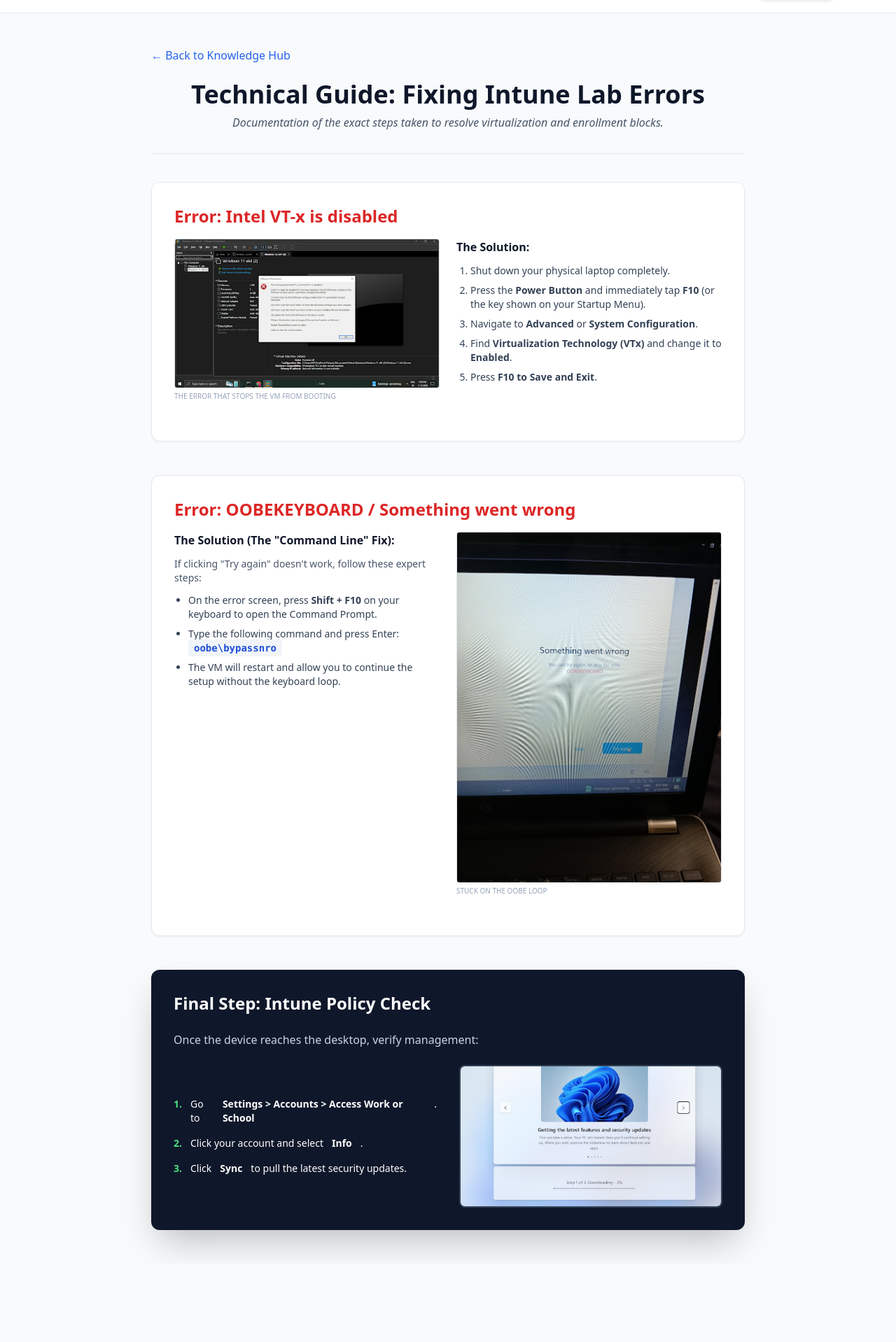
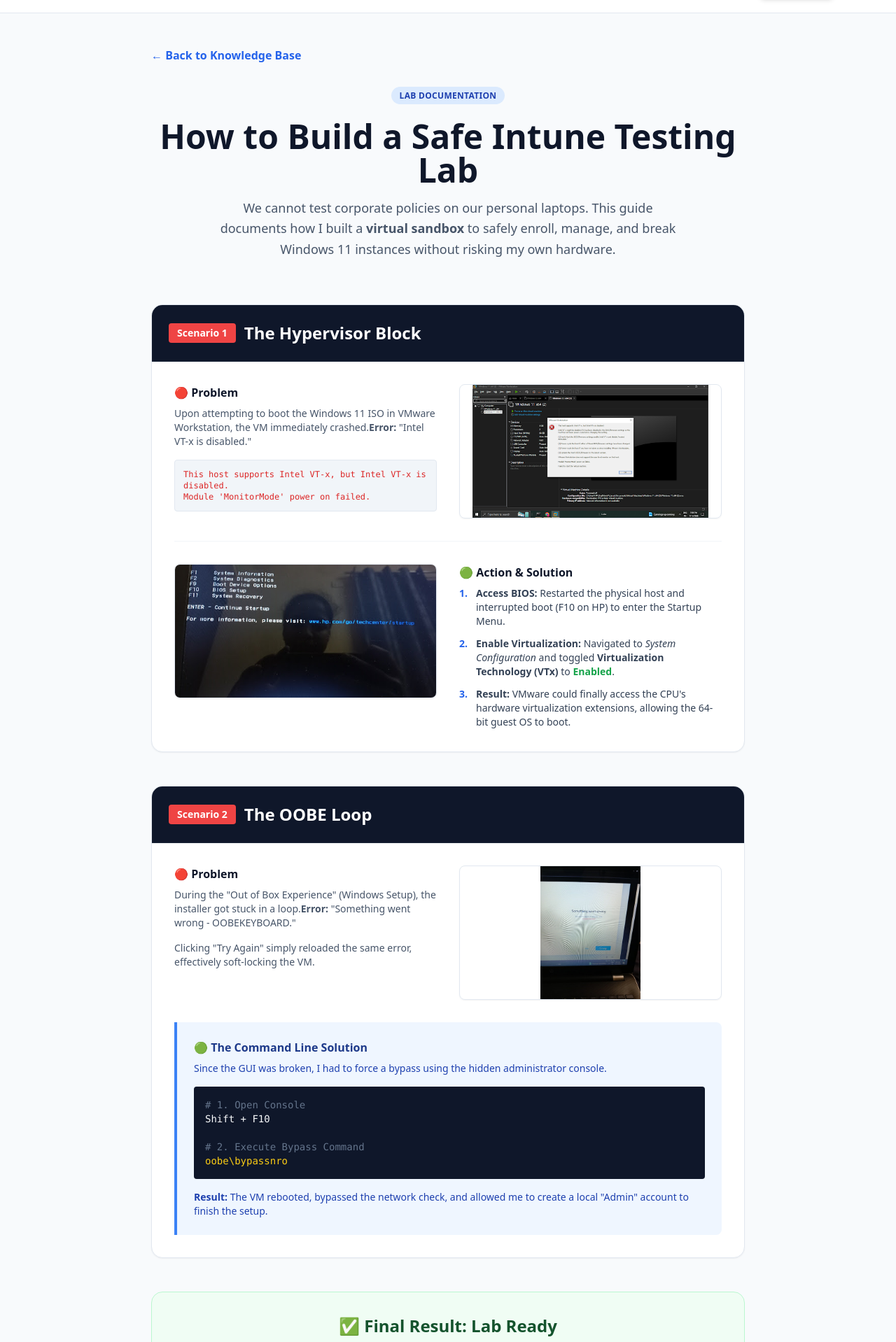
Before and after one commit to Sindhuja16-coder/my-sysadmin-portfolio, a Next.js app in the folder frontend/: page /blog/intune-vm-setup in a window 1280 px wide. Shown: the part 62-1980 px from the top of the page at 70% size. Before the commit the page ends 1868 px from the top, so only its background shows below. Built offline with nearby package versions, Linux system fonts and the light colour scheme.

Commit message:
Rewrote Intune guide with specific problem-solution format

```diff
--- a/frontend/src/app/blog/intune-vm-setup/page.tsx
+++ b/frontend/src/app/blog/intune-vm-setup/page.tsx
@@ -8,84 +8,133 @@ export default function IntuneLabGuide() {
       <Navbar />
 
       <main className="max-w-4xl mx-auto px-6 py-12">
-        <div className="mb-6">
-          <Link href="/blog" className="text-blue-600 hover:underline font-medium">← Back to Knowledge Hub</Link>
+        {/* Navigation */}
+        <div className="mb-8">
+          <Link href="/blog" className="text-blue-600 hover:text-blue-800 font-semibold flex items-center gap-2">
+            ← Back to Knowledge Base
+          </Link>
         </div>
 
-        <div className="mb-10 border-b border-slate-200 pb-8 text-center">
-          <h1 className="text-3xl md:text-4xl font-bold mt-4 mb-2">Technical Guide: Fixing Intune Lab Errors</h1>
-          <p className="text-slate-600 italic">Documentation of the exact steps taken to resolve virtualization and enrollment blocks.</p>
+        {/* Header Section */}
+        <div className="text-center mb-16">
+          <span className="bg-blue-100 text-blue-800 text-xs font-bold px-3 py-1 rounded-full uppercase tracking-wide">
+            Lab Documentation
+          </span>
+          <h1 className="text-3xl md:text-5xl font-extrabold mt-6 mb-4 text-slate-900">
+            How to Build a Safe Intune Testing Lab
+          </h1>
+          <p className="text-lg text-slate-600 max-w-2xl mx-auto leading-relaxed">
+            We cannot test corporate policies on our personal laptops. This guide documents how I built a <strong>virtual sandbox</strong> to safely enroll, manage, and break Windows 11 instances without risking my own hardware.
+          </p>
         </div>
 
-        <div className="space-y-12">
+        {/* SCENARIO 1: THE HARDWARE BLOCK */}
+        <div className="bg-white rounded-2xl shadow-sm border border-slate-200 overflow-hidden mb-12">
+          <div className="bg-slate-900 p-6 border-b border-slate-800">
+            <h2 className="text-xl md:text-2xl font-bold text-white flex items-center gap-3">
+              <span className="bg-red-500 text-white text-sm px-3 py-1 rounded">Scenario 1</span>
+              The Hypervisor Block
+            </h2>
+          </div>
 
-          {/* ERROR 1: BIOS/VT-x */}
-          <section className="bg-white p-8 rounded-xl shadow-sm border border-slate-200">
-            <h2 className="text-2xl font-bold mb-4 text-red-600">Error: Intel VT-x is disabled</h2>
-            <div className="flex flex-col md:flex-row gap-6 mb-6">
-              <div className="md:w-1/2">
-                <Image src="/images/vm-error.png" alt="Intel VT-x error" width={400} height={250} className="rounded border shadow-sm" />
-                <p className="text-[10px] text-slate-400 mt-1 uppercase">The error that stops the VM from booting</p>
+          <div className="p-8">
+            <div className="grid md:grid-cols-2 gap-8 mb-8">
+              <div>
+                <h3 className="font-bold text-slate-900 mb-2">🔴 Problem</h3>
+                <p className="text-slate-600 text-sm mb-4">
+                  Upon attempting to boot the Windows 11 ISO in VMware Workstation, the VM immediately crashed.
+                  <strong>Error:</strong> "Intel VT-x is disabled."
+                </p>
+                <div className="bg-slate-100 p-3 rounded text-xs font-mono text-red-600 border border-slate-200">
+                  This host supports Intel VT-x, but Intel VT-x is disabled.<br/>
+                  Module 'MonitorMode' power on failed.
+                </div>
               </div>
-              <div className="md:w-1/2 space-y-3">
-                <h3 className="font-bold">The Solution:</h3>
-                <ol className="list-decimal pl-5 text-sm space-y-2 text-slate-700">
-                  <li>Shut down your physical laptop completely.</li>
-                  <li>Press the <strong>Power Button</strong> and immediately tap <strong>F10</strong> (or the key shown on your Startup Menu).</li>
-                  <li>Navigate to <strong>Advanced</strong> or <strong>System Configuration</strong>.</li>
-                  <li>Find <strong>Virtualization Technology (VTx)</strong> and change it to <strong>Enabled</strong>.</li>
-                  <li>Press <strong>F10 to Save and Exit</strong>.</li>
-                </ol>
+              <div className="relative h-48 w-full border border-slate-200 rounded-lg overflow-hidden shadow-sm">
+                 <Image src="/images/vm-error.png" alt="VMware VT-x Error" fill style={{objectFit: "contain"}} />
               </div>
             </div>
-          </section>
 
-          {/* ERROR 2: OOBE KEYBOARD */}
-          <section className="bg-white p-8 rounded-xl shadow-sm border border-slate-200">
-            <h2 className="text-2xl font-bold mb-4 text-red-600">Error: OOBEKEYBOARD / Something went wrong</h2>
-            <div className="flex flex-col md:flex-row gap-6 mb-6">
-              <div className="md:w-1/2 space-y-3 order-2 md:order-1">
-                <h3 className="font-bold">The Solution (The "Command Line" Fix):</h3>
-                <p className="text-sm text-slate-600">If clicking "Try again" doesn't work, follow these expert steps:</p>
-                <ul className="list-disc pl-5 text-sm space-y-2 text-slate-700">
-                  <li>On the error screen, press <strong>Shift + F10</strong> on your keyboard to open the Command Prompt.</li>
-                  <li>Type the following command and press Enter: <br/> <code className="bg-slate-100 px-2 py-1 rounded text-blue-700 font-bold">oobe\bypassnro</code></li>
-                  <li>The VM will restart and allow you to continue the setup without the keyboard loop.</li>
+            <div className="border-t border-slate-100 pt-8 grid md:grid-cols-2 gap-8">
+               <div className="relative h-48 w-full border border-slate-200 rounded-lg overflow-hidden shadow-sm order-2 md:order-1">
+                 <Image src="/images/bios-setup.png" alt="BIOS Setup Menu" fill style={{objectFit: "cover"}} />
+              </div>
+              <div className="order-1 md:order-2">
+                <h3 className="font-bold text-slate-900 mb-2">🟢 Action & Solution</h3>
+                <ul className="space-y-3 text-sm text-slate-700">
+                  <li className="flex gap-3">
+                    <span className="font-bold text-blue-600">1.</span>
+                    <span><strong>Access BIOS:</strong> Restarted the physical host and interrupted boot (F10 on HP) to enter the Startup Menu.</span>
+                  </li>
+                  <li className="flex gap-3">
+                    <span className="font-bold text-blue-600">2.</span>
+                    <span><strong>Enable Virtualization:</strong> Navigated to <em>System Configuration</em> and toggled <strong>Virtualization Technology (VTx)</strong> to <span className="text-green-600 font-bold">Enabled</span>.</span>
+                  </li>
+                  <li className="flex gap-3">
+                    <span className="font-bold text-blue-600">3.</span>
+                    <span><strong>Result:</strong> VMware could finally access the CPU's hardware virtualization extensions, allowing the 64-bit guest OS to boot.</span>
+                  </li>
                 </ul>
               </div>
-              <div className="md:w-1/2 order-1 md:order-2">
-                <Image src="/images/oobe-error.png" alt="OOBE Keyboard error" width={400} height={250} className="rounded border shadow-sm" />
-                <p className="text-[10px] text-slate-400 mt-1 uppercase">Stuck on the OOBE loop</p>
+            </div>
+          </div>
+        </div>
+
+        {/* SCENARIO 2: THE ENROLLMENT LOOP */}
+        <div className="bg-white rounded-2xl shadow-sm border border-slate-200 overflow-hidden mb-12">
+          <div className="bg-slate-900 p-6 border-b border-slate-800">
+            <h2 className="text-xl md:text-2xl font-bold text-white flex items-center gap-3">
+              <span className="bg-red-500 text-white text-sm px-3 py-1 rounded">Scenario 2</span>
+              The OOBE Loop
+            </h2>
+          </div>
+
+          <div className="p-8">
+            <div className="grid md:grid-cols-2 gap-8 mb-8">
+              <div>
+                <h3 className="font-bold text-slate-900 mb-2">🔴 Problem</h3>
+                <p className="text-slate-600 text-sm mb-4">
+                  During the "Out of Box Experience" (Windows Setup), the installer got stuck in a loop.
+                  <strong>Error:</strong> "Something went wrong - OOBEKEYBOARD."
+                </p>
+                <p className="text-slate-600 text-sm">
+                  Clicking "Try Again" simply reloaded the same error, effectively soft-locking the VM.
+                </p>
+              </div>
+              <div className="relative h-48 w-full border border-slate-200 rounded-lg overflow-hidden shadow-sm">
+                 <Image src="/images/oobe-error.png" alt="OOBE Keyboard Error" fill style={{objectFit: "contain"}} />
               </div>
             </div>
-          </section>
 
-          {/* FINAL MANAGEMENT PROCESS */}
-          <section className="bg-slate-900 text-white p-8 rounded-xl shadow-2xl">
-            <h2 className="text-2xl font-bold mb-6">Final Step: Intune Policy Check</h2>
-            <p className="mb-6 text-slate-300">Once the device reaches the desktop, verify management:</p>
-            <div className="grid md:grid-cols-2 gap-8 items-center">
-              <ul className="space-y-4 text-sm">
-                <li className="flex gap-3">
-                  <span className="text-green-400 font-bold">1.</span>
-                  Go to <strong>Settings &gt; Accounts &gt; Access Work or School</strong>.
-                </li>
-                <li className="flex gap-3">
-                  <span className="text-green-400 font-bold">2.</span>
-                  Click your account and select <strong>Info</strong>.
-                </li>
-                <li className="flex gap-3">
-                  <span className="text-green-400 font-bold">3.</span>
-                  Click <strong>Sync</strong> to pull the latest security updates.
-                </li>
-              </ul>
-              <div className="border-2 border-slate-700 rounded-lg overflow-hidden">
-                <Image src="/images/win-success.png" alt="Success screen" width={400} height={250} className="w-full" />
+            <div className="bg-blue-50 border-l-4 border-blue-500 p-6 rounded-r-lg">
+              <h3 className="font-bold text-blue-900 mb-2">🟢 The Command Line Solution</h3>
+              <p className="text-sm text-blue-800 mb-4">
+                Since the GUI was broken, I had to force a bypass using the hidden administrator console.
+              </p>
+              <div className="bg-slate-900 text-slate-50 p-4 rounded font-mono text-sm shadow-inner">
+                <span className="text-slate-500"># 1. Open Console</span><br/>
+                Shift + F10<br/><br/>
+                <span className="text-slate-500"># 2. Execute Bypass Command</span><br/>
+                <span className="text-yellow-400">oobe\bypassnro</span>
               </div>
+              <p className="text-sm text-blue-800 mt-4">
+                <strong>Result:</strong> The VM rebooted, bypassed the network check, and allowed me to create a local "Admin" account to finish the setup.
+              </p>
             </div>
-          </section>
+          </div>
+        </div>
 
+        {/* SCENARIO 3: SUCCESS */}
+        <div className="bg-green-50 rounded-2xl border border-green-200 p-8 text-center">
+          <h2 className="text-2xl font-bold text-green-900 mb-4">✅ Final Result: Lab Ready</h2>
+          <p className="text-green-800 mb-8 max-w-2xl mx-auto">
+            The Virtual Machine is now fully operational and enrolled. It is isolated from my personal host machine, meaning I can safely push experimental Intune security policies without risk.
+          </p>
+          <div className="relative h-64 md:h-80 w-full rounded-xl overflow-hidden shadow-lg border-4 border-white">
+             <Image src="/images/win-success.png" alt="Windows Success Desktop" fill style={{objectFit: "cover"}} />
+          </div>
         </div>
+
       </main>
     </div>
   );
```
